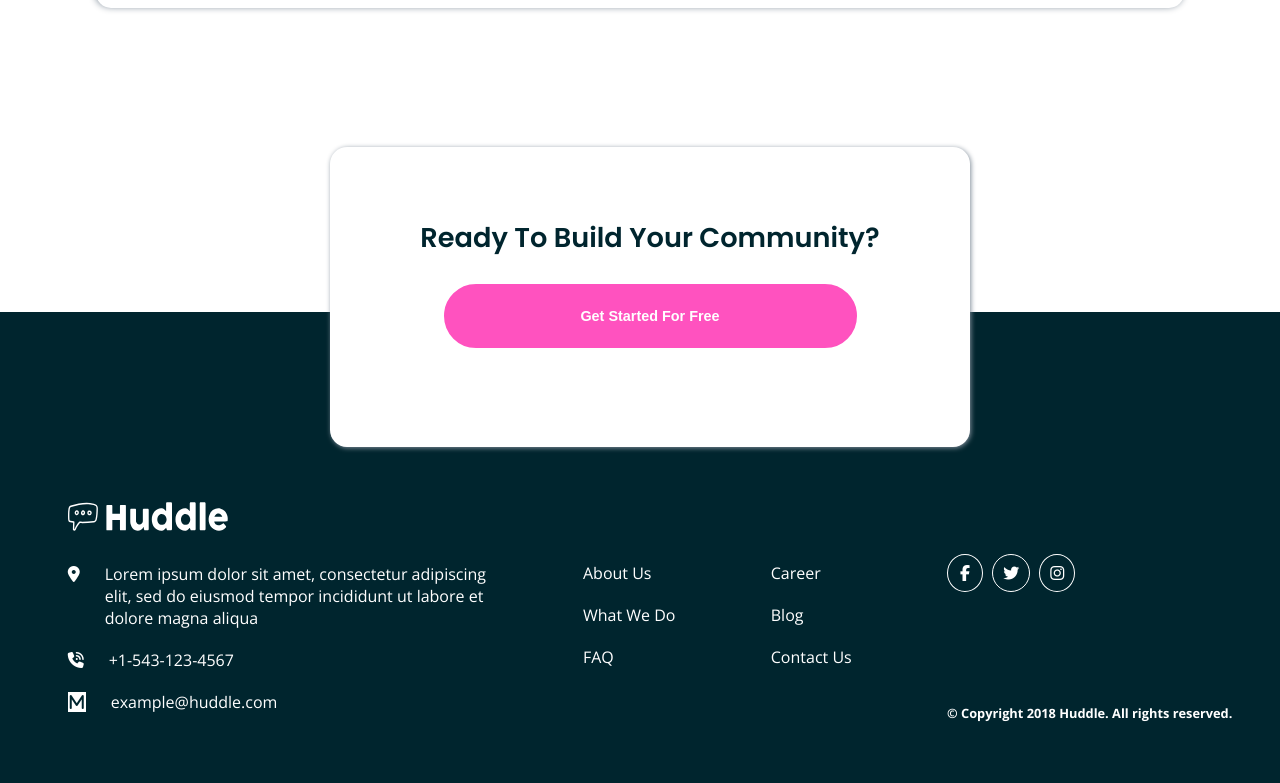
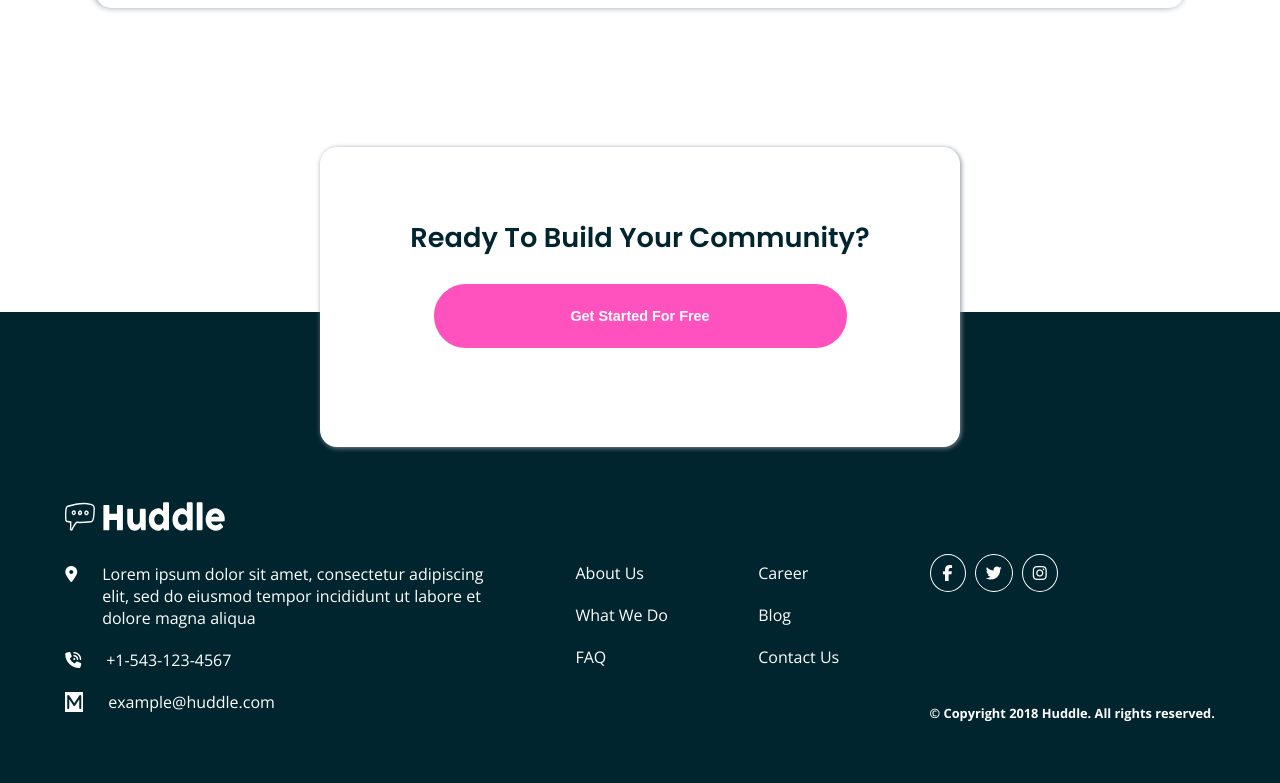
Before and after one commit to DE-DANIELS/Huddle-landing-page-with-alternating-feature-blocks, a plain HTML site: page index.html in a window 1280 px wide. Shown: the part 2230-3013 px from the top of the page. Drawn offline with nearby package versions, Linux system fonts and the light colour scheme.

Commit message:
Update style.css

```diff
--- a/style.css
+++ b/style.css
@@ -136,7 +136,7 @@ footer {
     color: #fff;
     background-color: var(--dark-Cyan-color);
     position: relative;
-    padding: 190px 0 90px 20px;
+    padding: 190px 20px 90px;
 }
 .footer-top {
     background-color: #fff;
```
